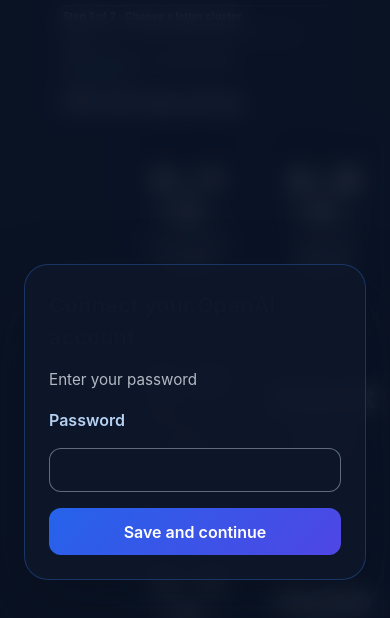
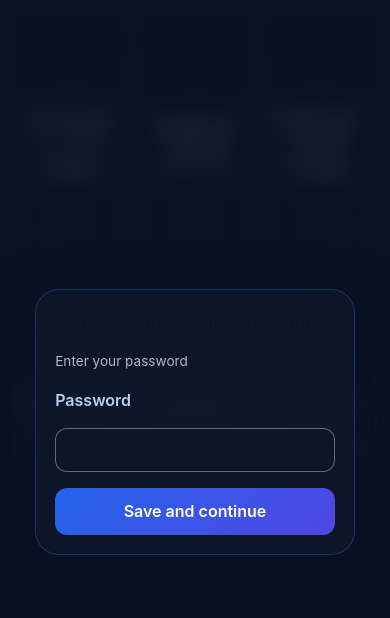
Before and after one commit to GreenPandaStudios/talk-with-eyes, a React (Vite) app: page / in a window 390 px wide. Shown: the top 618 px of the page. Built offline with nearby package versions, Linux system fonts and the light colour scheme.

Commit message:
Make mobile friendly

```diff
--- a/src/components/EyeTalkApp.module.css
+++ b/src/components/EyeTalkApp.module.css
@@ -2,10 +2,14 @@
   position: relative;
   width: 100vw;
   height: 100vh;
+  height: 100dvh; /* Dynamic viewport height for mobile */
   overflow: hidden;
   background: radial-gradient(circle at top, #0f172a 0%, #111827 35%, #0b1120 100%);
   color: #f8fafc;
   font-family: 'Inter', system-ui, -apple-system, BlinkMacSystemFont, 'Segoe UI', sans-serif;
+  touch-action: manipulation;
+  -webkit-overflow-scrolling: touch;
+  -webkit-text-size-adjust: 100%;
 }
 
 .wheelStage {
@@ -406,3 +410,112 @@
     min-height: clamp(80px, 18vmin, 120px);
   }
 }
+
+@media (max-width: 480px) {
+  .edgePanel {
+    gap: 0.4rem;
+    padding: 0.5rem 0.6rem;
+    max-width: calc(50% - 0.8rem);
+    border-radius: 12px;
+  }
+
+  .sessionPanel,
+  .statusPanel {
+    bottom: auto;
+    top: 0.6rem;
+  }
+
+  .builderPanel,
+  .responsePanel {
+    bottom: 0.6rem;
+  }
+
+  .sessionPanel,
+  .builderPanel {
+    left: 0.6rem;
+  }
+
+  .statusPanel,
+  .responsePanel {
+    right: 0.6rem;
+  }
+
+  .panelHeader h2 {
+    font-size: clamp(0.55rem, 1vmin, 0.7rem);
+  }
+
+  .cardSubtitle {
+    font-size: clamp(0.45rem, 0.8vmin, 0.55rem);
+  }
+
+  .apiForm {
+    padding: 1.2rem;
+    width: min(92vw, 320px);
+  }
+
+  .apiForm h2 {
+    font-size: 1.1rem;
+  }
+
+  .apiFormDescription {
+    font-size: 0.85rem;
+  }
+
+  .textDisplay {
+    min-height: clamp(60px, 15vmin, 100px);
+  }
+
+  .controlRow {
+    gap: 0.4rem;
+  }
+
+  .primaryButton,
+  .buttonStack button {
+    padding: 0.2rem 0.3rem;
+  }
+}
+
+@media (max-width: 360px) {
+  .sessionPanel,
+  .statusPanel,
+  .builderPanel,
+  .responsePanel {
+    width: calc(50% - 0.9rem);
+  }
+
+  .edgePanel {
+    gap: 0.3rem;
+    padding: 0.4rem 0.5rem;
+  }
+
+  .apiForm {
+    padding: 1rem;
+  }
+}
+
+/* Optimize for landscape orientation on mobile */
+@media (max-height: 500px) and (orientation: landscape) {
+  .sessionPanel,
+  .statusPanel {
+    top: 0.5rem;
+    bottom: auto;
+  }
+
+  .builderPanel,
+  .responsePanel {
+    bottom: 0.5rem;
+  }
+
+  .edgePanel {
+    max-height: calc(100vh - 1.5rem);
+    overflow-y: auto;
+  }
+
+  .textDisplay {
+    min-height: clamp(50px, 15vh, 80px);
+  }
+
+  .brandPanel {
+    display: none;
+  }
+}
--- a/src/components/PhoneticWheel.module.css
+++ b/src/components/PhoneticWheel.module.css
@@ -3,6 +3,8 @@
   grid-template-rows: auto 1fr auto;
   gap: 1.25rem;
   width: 100%;
+}
+
 .container {
   position: absolute;
   inset: 0;
@@ -101,8 +103,11 @@
     "w center e"
     "sw s se";
   gap: 1rem;
-  padding: 8rem;
+  padding: clamp(2rem, 8vmin, 8rem);
   box-sizing: border-box;
+  max-width: 100vw;
+  max-height: 100vh;
+  max-height: 100dvh; /* Dynamic viewport height for mobile */
 }.cell {
   position: relative;
   display: flex;
@@ -119,14 +124,15 @@
   color: #f8fafc;
   transition: transform 0.2s ease, border-color 0.2s ease, background 0.2s ease, box-shadow 0.2s ease;
   height: auto;
-  min-width: clamp(120px, 25vmin, 400px);
-    user-select: none;
-  }
+  min-width: clamp(100px, 20vmin, 400px);
+  max-width: 100%;
+  user-select: none;
 }
 
   .cellClickable {
     cursor: pointer;
     touch-action: manipulation;
+    -webkit-tap-highlight-color: transparent;
   }
 
   .cellClickable:focus-visible {
@@ -139,6 +145,20 @@
   border-color: rgba(96, 165, 250, 0.8);
   transform: translateY(-8px) scale(1.05);
   box-shadow: 0 35px 70px rgba(37, 99, 235, 0.5);
+}
+
+@media (max-width: 600px) {
+  .cellHovered {
+    transform: translateY(-4px) scale(1.03);
+    box-shadow: 0 20px 40px rgba(37, 99, 235, 0.5);
+  }
+}
+
+@media (max-width: 480px) {
+  .cellHovered {
+    transform: translateY(-2px) scale(1.02);
+    box-shadow: 0 12px 25px rgba(37, 99, 235, 0.5);
+  }
 }  .cellActive {
     border-color: rgba(129, 140, 248, 0.6);
     box-shadow: 0 20px 45px rgba(99, 102, 241, 0.35);
@@ -198,6 +218,24 @@
     box-shadow: 0 0 0 7px rgba(249, 115, 22, 0.16);
   }
 
+  @media (max-width: 600px) {
+    .gazeCursor {
+      width: clamp(18px, 2.8vmin, 28px);
+      height: clamp(18px, 2.8vmin, 28px);
+      border: 2px solid rgba(249, 115, 22, 0.9);
+      box-shadow: 0 0 0 5px rgba(249, 115, 22, 0.16);
+    }
+  }
+
+  @media (max-width: 480px) {
+    .gazeCursor {
+      width: clamp(16px, 2.5vmin, 24px);
+      height: clamp(16px, 2.5vmin, 24px);
+      border: 2px solid rgba(249, 115, 22, 0.9);
+      box-shadow: 0 0 0 4px rgba(249, 115, 22, 0.16);
+    }
+  }
+
 .legend {
   position: fixed;
   bottom: clamp(0.5rem, 1vmin, 0.8rem);
@@ -223,6 +261,20 @@
 
     .grid {
       gap: clamp(10px, 4vmin, 48px);
+      padding: 6rem;
+    }
+
+    .cell {
+      min-width: clamp(90px, 20vmin, 300px);
+      padding: clamp(1rem, 3vmin, 2.8rem);
+    }
+
+    .cellTitle {
+      font-size: clamp(1.4rem, 3.5vmin, 2.8rem);
+    }
+
+    .cellDetail {
+      font-size: clamp(0.8rem, 1.8vmin, 1.3rem);
     }
   }
 
@@ -233,11 +285,48 @@
 
     .legend {
       max-width: min(92vw, 480px);
+      font-size: clamp(0.55rem, 0.9vmin, 0.7rem);
+      padding: clamp(0.25rem, 0.7vmin, 0.45rem) clamp(0.4rem, 1vmin, 0.7rem);
+    }
+
+    .grid {
+      width: min(96vw, 420px);
+      padding: clamp(12px, 5vmin, 32px);
+      gap: clamp(8px, 3vmin, 24px);
+    }
+
+    .cell {
+      min-width: clamp(70px, 18vmin, 250px);
+      padding: clamp(0.7rem, 2.2vmin, 2rem);
+      border-radius: clamp(16px, 4vmin, 48px);
+      gap: clamp(0.4rem, 1.2vmin, 1.2rem);
+    }
+
+    .cellTitle {
+      font-size: clamp(1.2rem, 3vmin, 2.5rem);
+    }
+
+    .cellDetail {
+      font-size: clamp(0.7rem, 1.6vmin, 1.2rem);
+    }
+
+    .cellProgress {
+      left: clamp(12px, 3vmin, 30px);
+      right: clamp(12px, 3vmin, 30px);
+      bottom: clamp(14px, 3.2vmin, 32px);
+      height: clamp(6px, 1.5vmin, 10px);
     }
   }
 
-  .grid {
-    width: min(92vw, 420px);
-    padding: clamp(24px, 9vmin, 64px);
-    gap: clamp(20px, 9vmin, 48px);
+  @media (max-width: 480px) {
+    .grid {
+      width: 100vw;
+      padding: clamp(8px, 3vmin, 24px);
+      gap: clamp(6px, 2vmin, 16px);
+    }
+
+    .cell {
+      min-width: clamp(60px, 16vmin, 200px);
+      padding: clamp(0.5rem, 1.8vmin, 1.5rem);
+    }
   }
```
